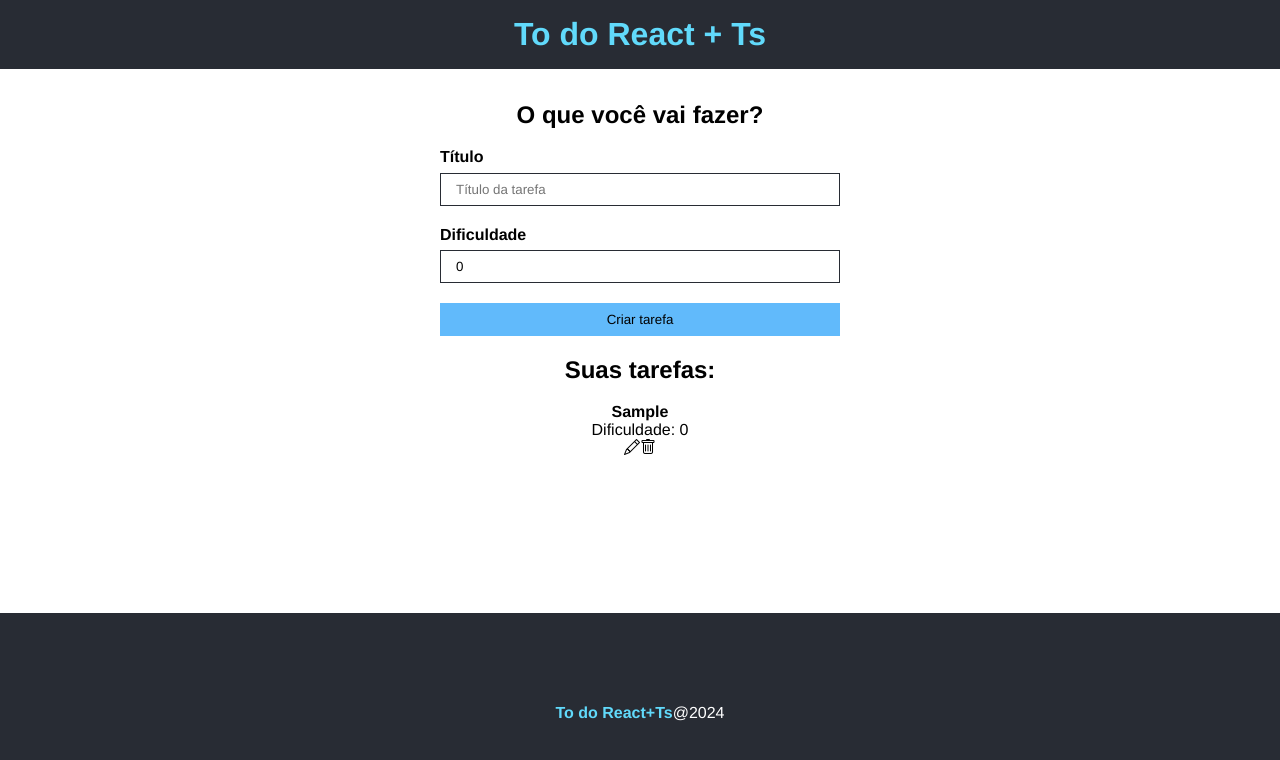
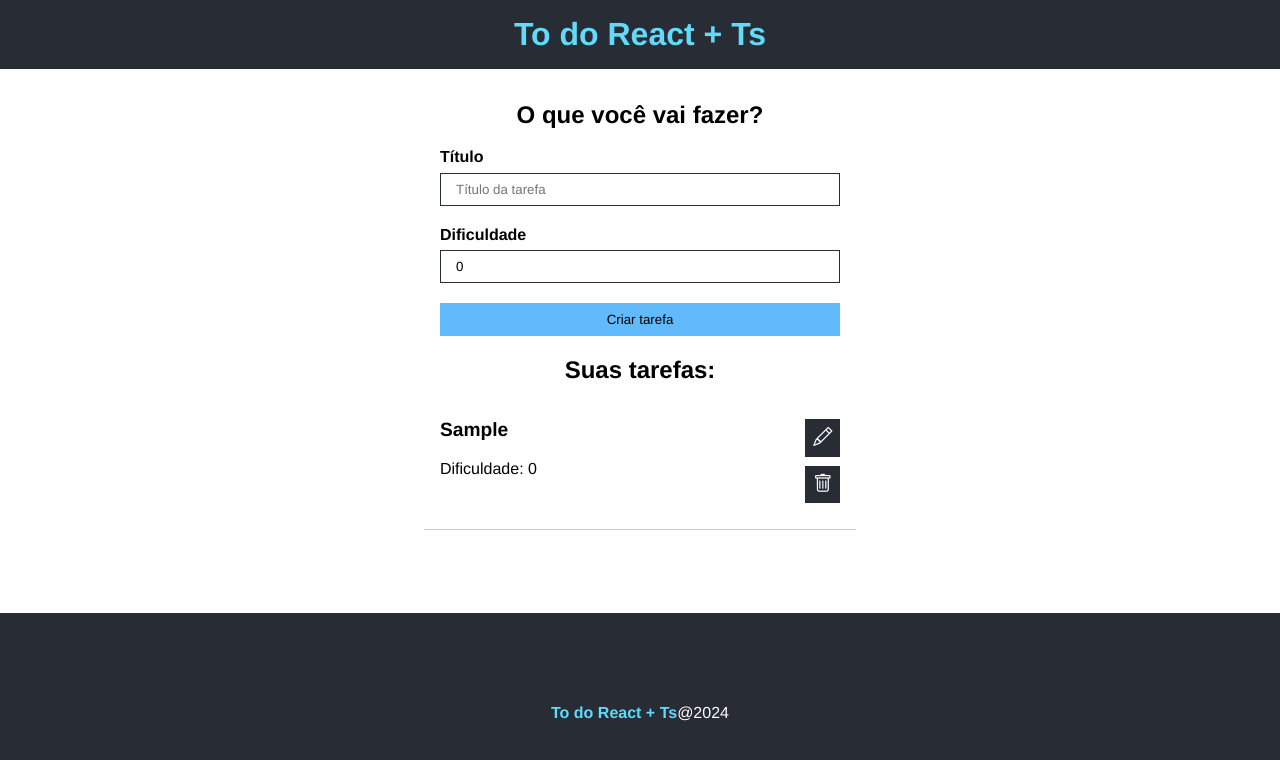
Before and after one commit to Igor-Maceno/To-do-React, a React (Create React App) app in the folder to-do-react/: page / in a window 1280 px wide. Both pictures are taken after typing "Sample" into the empty fields and a click on the input "Criar tarefa". Shown: the top 760 px of the page. Built offline with nearby package versions, Linux system fonts and the light colour scheme; the HTML template or start-up script is replaced by a standard one.

Commit message:
Remove task

```diff
--- a/to-do-react/src/App.tsx
+++ b/to-do-react/src/App.tsx
@@ -14,7 +14,15 @@
 
 function App() {
 
-  const [taskList, setTaskList] = useState<ITask[]>([])
+  const [taskList, setTaskList] = useState<ITask[]>([]);
+
+  const deleteTask = (id: number) => {
+    setTaskList(
+      taskList.filter(task => {
+        return task.id !== id;
+      })
+    )
+  }
 
   return (
     <div className="App">
@@ -26,7 +34,7 @@
         </div>
         <div>
           <h2>Suas tarefas:</h2>
-          <TaskList taskList={taskList}/>
+          <TaskList taskList={taskList} handleDelete={deleteTask}/>
         </div>
       </main>
       <Footer />
--- a/to-do-react/src/components/Footer.tsx
+++ b/to-do-react/src/components/Footer.tsx
@@ -4,7 +4,7 @@
 const Footer = () => {
   return (
     <footer className={styles.footer}>
-      <span>To do React+Ts</span> @2024
+      <span>To do React + Ts </span> @2024
     </footer>
   );
 };
--- a/to-do-react/src/components/TaskList.module.css
+++ b/to-do-react/src/components/TaskList.module.css
@@ -0,0 +1,35 @@
+.task{
+    display: flex;
+    justify-content: space-between;
+    max-width: 400px;
+    margin: 0 auto;
+    border-bottom: 1px solid #CCC;
+    padding: 1em;
+}
+.details{
+    text-align: left;
+}
+.details h4{
+    font-size: 1.2em;
+    margin-bottom: 1em;
+}
+.actions{
+    display: flex;
+    flex-direction: column;
+    align-items: center;
+    justify-content: center;
+}
+
+.actions i{
+    font-size: 1.2em;
+    margin-bottom: .5em;
+    cursor: pointer;
+    background-color: #282c34;
+    color: #FFF;
+    padding: .4em;
+    transition: .5s;
+}
+
+.actions i:hover{
+    color: #61dafb;
+}
--- a/to-do-react/src/components/TaskList.tsx
+++ b/to-do-react/src/components/TaskList.tsx
@@ -1,32 +1,34 @@
 import React from "react";
 import { ITask } from "../interfaces/task";
 
-import styles from './TaskList.module.css';
+import styles from "./TaskList.module.css";
 
 type Props = {
   taskList: ITask[];
+  handleDelete(id: number): void;
 };
 
-const TaskList = ({taskList}: Props) => {
-  return(
+const TaskList = ({ taskList, handleDelete }: Props) => {
+  return (
     <>
       {taskList.length > 0 ? (
-      taskList.map((task)=>(
-        <div key={task.id}>
-          <div>
+        taskList.map((task) => (
+          <div key={task.id} className={styles.task}>
+            <div className={styles.details}>
               <h4>{task.title}</h4>
               <p>Dificuldade: {task.difficulty}</p>
             </div>
-          <div>
+            <div className={styles.actions}>
               <i className="bi bi-pencil"></i>
-            <i className="bi bi-trash"></i>
+              <i className="bi bi-trash" onClick={()=>{handleDelete(task.id)}}></i>
             </div>
           </div>
         ))
-      ) : (<p>Não há tarefas cadastradas!</p>)
-    }
+      ) : (
+        <p>Não há tarefas cadastradas!</p>
+      )}
     </>
-  )
+  );
 };
 
 export default TaskList;
```
Lines whose indentation alone changed are shown as unchanged.
